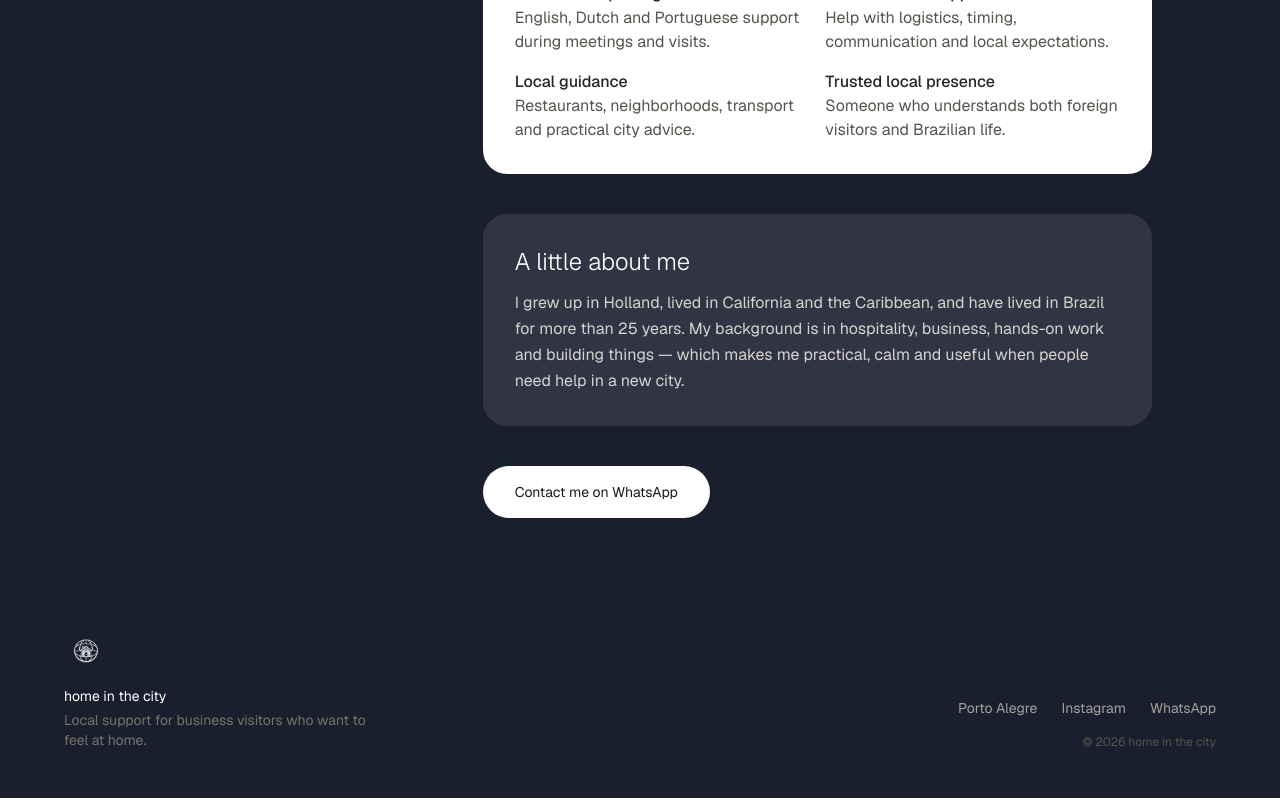
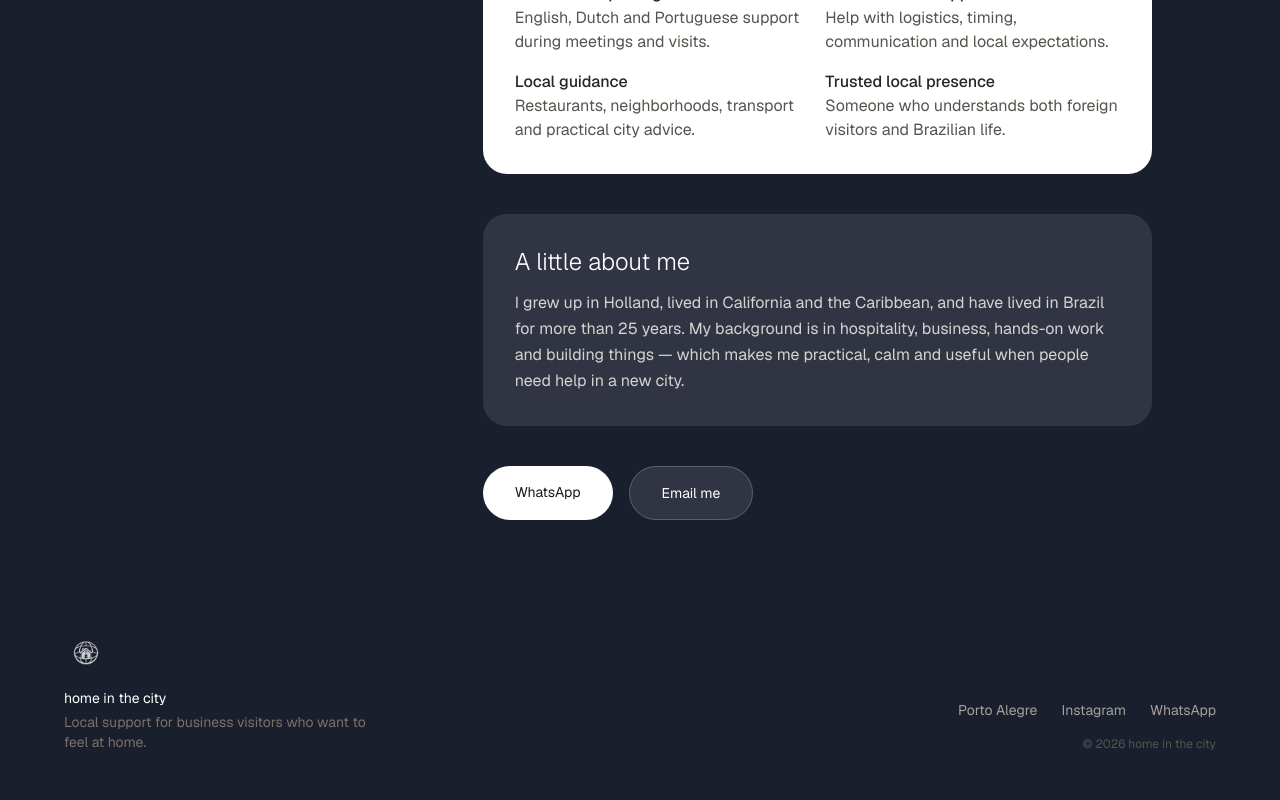
Before and after one commit to Armijnv/homeinthe-city, a Next.js app: page /hosts/armijn in a window 1280 px wide. Shown: the part 442-1242 px from the top of the page. Built offline with nearby package versions, Linux system fonts and the light colour scheme.

Commit message:
armijnpageemailbutton

```diff
--- a/app/hosts/armijn/page.tsx
+++ b/app/hosts/armijn/page.tsx
@@ -78,13 +78,24 @@ export default function ArmijnHostPage() {
             </p>
           </div>
 
-          <a
-            href="https://wa.me/+5551997783369"
-            target="_blank"
-            className="inline-block rounded-full bg-white px-8 py-4 text-sm text-stone-900 transition hover:bg-stone-200"
-          >
-            Contact me on WhatsApp
-          </a>
+          <div className="flex flex-col sm:flex-row gap-4">
+
+  <a
+    href="https://wa.me/+5551997783369"
+    target="_blank"
+    className="inline-block rounded-full bg-white px-8 py-4 text-sm text-stone-900 transition hover:bg-stone-200 text-center"
+  >
+    WhatsApp
+  </a>
+
+  <a
+    href="mailto:armijnvandijk@gmail.com"
+    className="inline-block rounded-full bg-white/10 px-8 py-4 text-sm text-white border border-white/20 transition hover:bg-white/20 text-center"
+  >
+    Email me
+  </a>
+
+</div>
         </div>
 
       </div>
```
